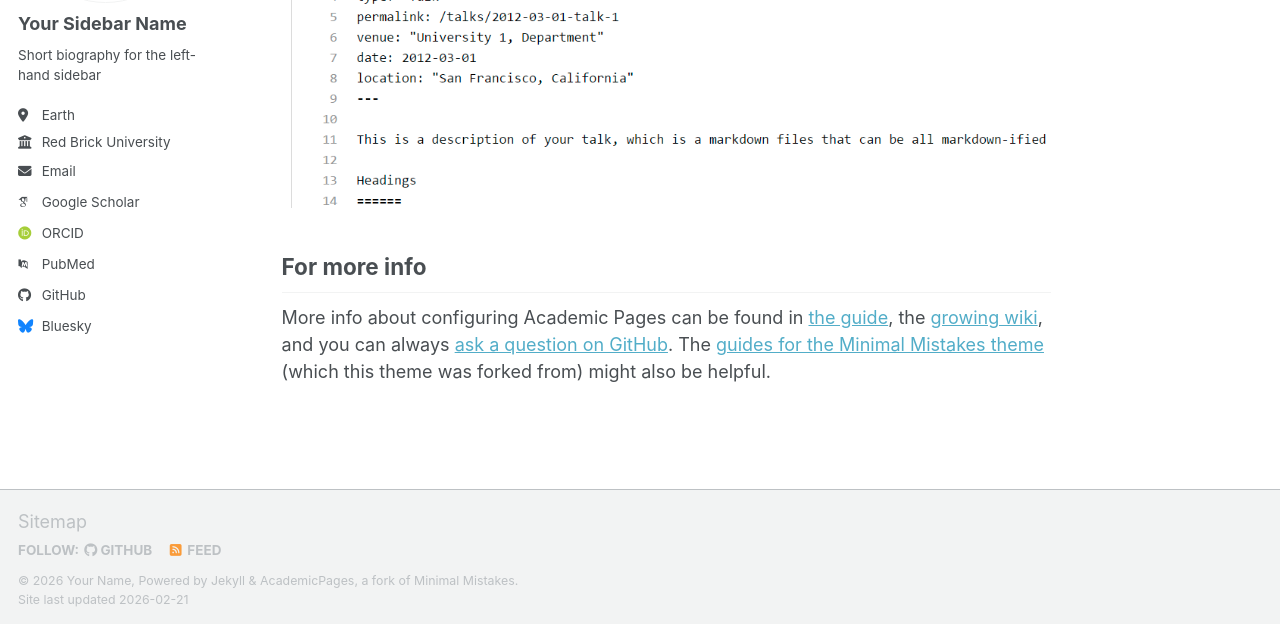
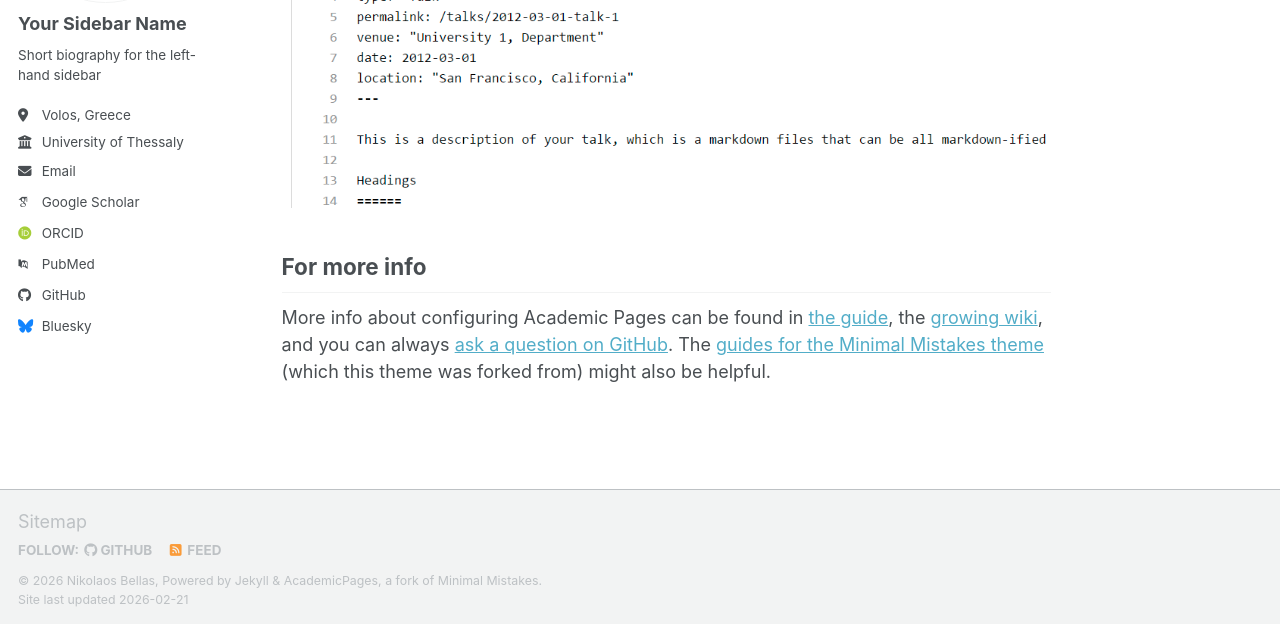
Before and after one commit to nbellas/nbellas.github.io, a Jekyll site: the page built from _pages/about.md, in a window 1280 px wide and 900 px high, scrolled down 2720 px. Shown: the part 273-897 px from the top of the window. Built offline with Jekyll 4.4.1, drawn with Linux system fonts in a browser that asks for light colours; some web fonts are replaced; a script bundle is joined from its source files by our own code; library files that are not in the unit come from our copies.

Commit message:
Update _config.yml

```diff
--- a/_config.yml
+++ b/_config.yml
@@ -11,9 +11,9 @@ locale                   : "en-US"
 site_theme               : "default" # The available themes options are "default", "air", "sunrise", "mint", "dirt" and "contrast"
 title                    : "Your Name / Site Title"
 title_separator          : "-"
-name                     : &name "Your Name"
+name                     : &name "Nikolaos Bellas"
 description              : &description "Your Name's academic portfolio"   # Update this with a general description of your site, this is the default if not overridden by a page
-url                      : https://academicpages.github.io # The base hostname & protocol for your site e.g. "https://[your GitHub username].github.io",
+url                      : https://nbellas.github.io  # The base hostname & protocol for your site e.g. "https://[your GitHub username].github.io",
                                                            # or if you already have some other page hosted on Github then use "https://[your GitHub username].github.io/[Your Repo Name]"
 baseurl                  : "" # the subpath of your site, e.g. "/blog"
 repository               : "academicpages/academicpages.github.io"
@@ -27,10 +27,10 @@ author:
   name             : "Your Sidebar Name"
   pronouns         : # example: "she/her"
   bio              : "Short biography for the left-hand sidebar"
-  location         : "Earth"
-  employer         : "Red Brick University"
+  location         : "Volos, Greece"
+  employer         : "University of Thessaly"
   uri              : # URL
-  email            : "none@example.org"
+  email            : "nbellas@uth.gr"
 
   # Academic websites
   academia         : # URL
```
